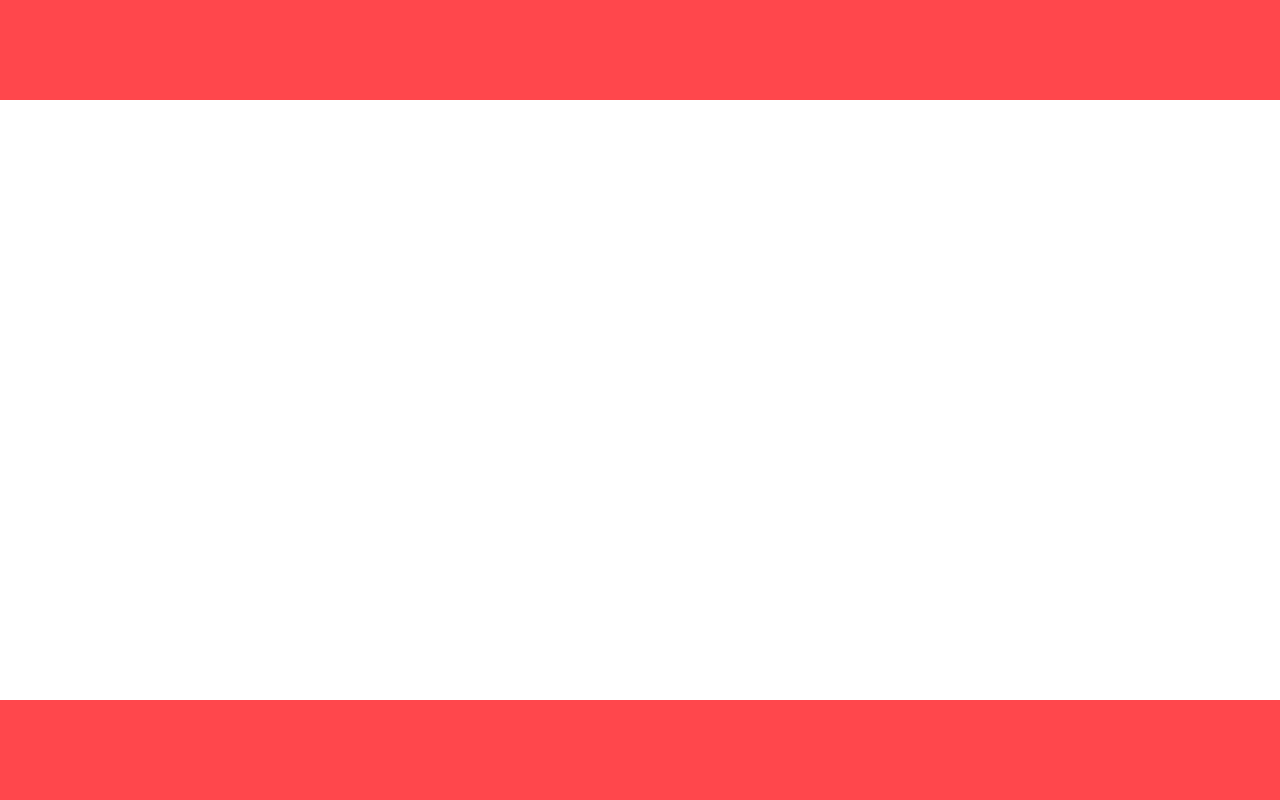
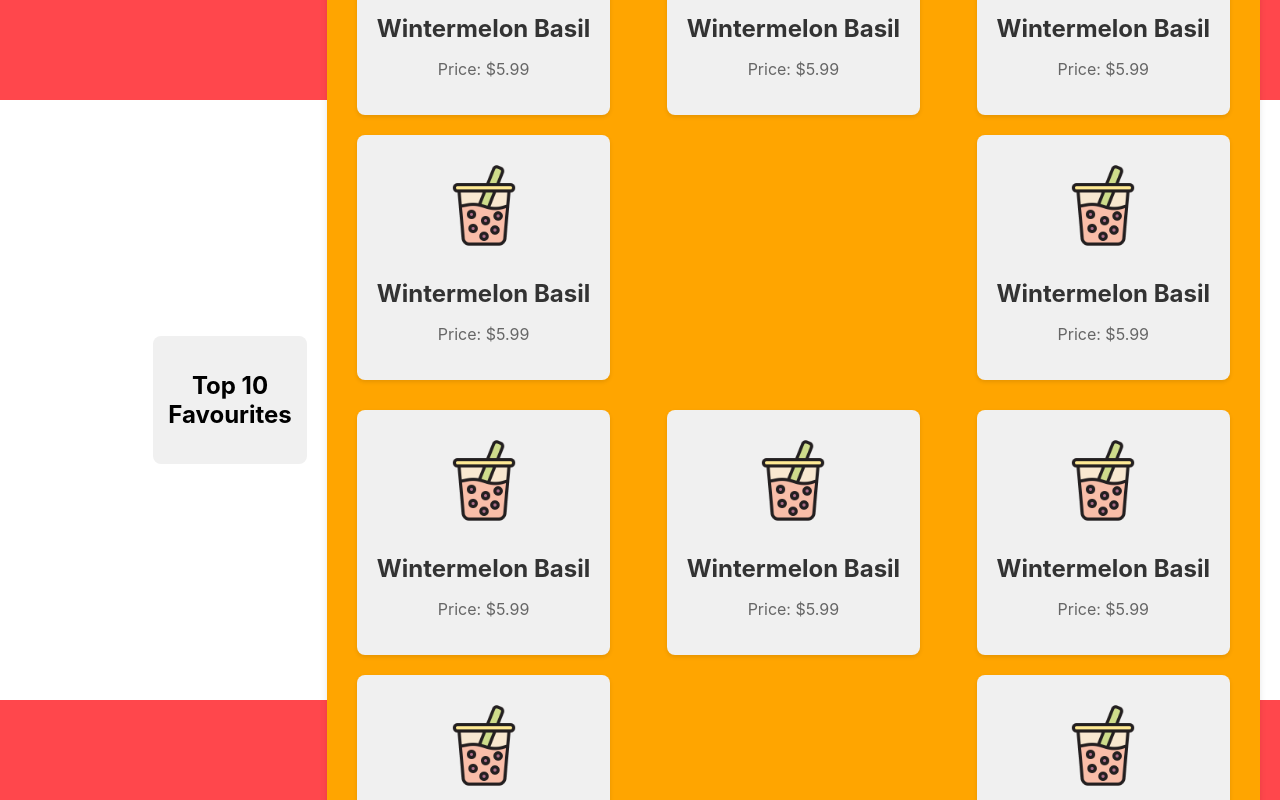
Before and after one commit to SleepOnFirewood/reactthings, a React (Create React App) app in the folder BubbleTeaMenu/main/myapp/: page / in a window 1280 px wide. Shown: the top 800 px of the page. Built offline with nearby package versions, Linux system fonts and the light colour scheme.

Commit message:
add top and bottom row card components, added flex wrap, etc

```diff
--- a/BubbleTeaMenu/main/myapp/src/App.js
+++ b/BubbleTeaMenu/main/myapp/src/App.js
@@ -2,8 +2,12 @@
 import './App.css';
 import Border from './component/Border/borderFrame';
 import BubbleTeaContainer from './component/BubbleTeaContainer/BubbleTeaContainer';
-import Title from './component/Title/Title'
+import Title from './component/Title/Title';
 import Top10Container from './component/Top10Container/Top10Container';
+import TopCards from './component/TopCards/TopCards';
+import Card from './component/Card/Card';
+import BottomCards from './component/BottomCards/BottomCards';
+
 
 function App() {
   return (
@@ -11,14 +15,68 @@ function App() {
       <Border>
 
         <Top10Container>
-          {/* <Title
+          <Title
           title ="Top 10 Favourites">
-          </Title> */}
-          {/* <BubbleTeaContainer>
-
-          </BubbleTeaContainer> */}
+          </Title>
+          <BubbleTeaContainer>
+            <TopCards>
+              <Card
+            title="Wintermelon Basil"
+            description="Fresh winter melon puree blended with basil leaves."
+            price="$5.99"
+            image='/images/boba.png'/>
+              <Card
+            title="Wintermelon Basil"
+            description="Fresh winter melon puree blended with basil leaves."
+            price="$5.99"
+            image='/images/boba.png'/>
+              <Card
+            title="Wintermelon Basil"
+            description="Fresh winter melon puree blended with basil leaves."
+            price="$5.99"
+            image='/images/boba.png'/>
+              <Card
+            title="Wintermelon Basil"
+            description="Fresh winter melon puree blended with basil leaves."
+            price="$5.99"
+            image='/images/boba.png'/>
+              <Card
+            title="Wintermelon Basil"
+            description="Fresh winter melon puree blended with basil leaves."
+            price="$5.99"
+            image='/images/boba.png'/>
+            </TopCards>
+            <BottomCards>
+              <Card
+            title="Wintermelon Basil"
+            description="Fresh winter melon puree blended with basil leaves."
+            price="$5.99"
+            image='/images/boba.png'/>
+              <Card
+            title="Wintermelon Basil"
+            description="Fresh winter melon puree blended with basil leaves."
+            price="$5.99"
+            image='/images/boba.png'/>
+              <Card
+            title="Wintermelon Basil"
+            description="Fresh winter melon puree blended with basil leaves."
+            price="$5.99"
+            image='/images/boba.png'/>
+              <Card
+            title="Wintermelon Basil"
+            description="Fresh winter melon puree blended with basil leaves."
+            price="$5.99"
+            image='/images/boba.png'/>
+              <Card
+            title="Wintermelon Basil"
+            description="Fresh winter melon puree blended with basil leaves."
+            price="$5.99"
+            image='/images/boba.png'/>
+            </BottomCards>
+          </BubbleTeaContainer>
         </Top10Container>
       </Border>
+
 
     </div>
   );
--- /dev/null
+++ b/BubbleTeaMenu/main/myapp/src/component/BottomCards/BottomCards.css
@@ -0,0 +1,10 @@
+.BottomCards-Frame {
+    display: flex;
+    justify-content: space-between;
+    margin-bottom: 10px;
+    margin-left: -10px;
+    width: 100%;
+    padding: 0 10px;
+    flex-wrap: wrap;
+    max-width: 100%
+}
--- /dev/null
+++ b/BubbleTeaMenu/main/myapp/src/component/BottomCards/BottomCards.js
@@ -0,0 +1,13 @@
+import React from 'react';
+import './BottomCards.css'
+function BottomCards(props)
+{
+    return(
+        <div className='BottomCards-Frame'>
+            {props.children}
+        </div>
+    );
+
+}
+
+export default BottomCards;
--- a/BubbleTeaMenu/main/myapp/src/component/BubbleTeaContainer/BubbleTeaContainer.css
+++ b/BubbleTeaMenu/main/myapp/src/component/BubbleTeaContainer/BubbleTeaContainer.css
@@ -1,6 +1,5 @@
 .BubbleTeaContainer {
-    width: 60%;
-    max-width: 800px;
+    width: 90%;
     height: auto;
     margin: 20px auto;
     padding: 20px;
@@ -10,7 +9,7 @@
     border-radius: 10px;
 }
 
-.BubbleTeaContainer .top-cards,
+/* .BubbleTeaContainer .top-cards,
 .BubbleTeaContainer .bottom-cards {
     display: flex;
     justify-content: space-between;
@@ -18,7 +17,7 @@
     margin-left: -10px;
     width: 100%;
     padding: 0 10px;
-}
+} */
 
 /* Make the container responsive */
 @media (max-width: 768px) {
--- a/BubbleTeaMenu/main/myapp/src/component/BubbleTeaContainer/BubbleTeaContainer.js
+++ b/BubbleTeaMenu/main/myapp/src/component/BubbleTeaContainer/BubbleTeaContainer.js
@@ -6,9 +6,66 @@ function BubbleTeaContainer(props)
 {
     return(
         <div className='BubbleTeaContainer'>
+            {props.children}
+
         </div>
     )
 
 }
 
 export default BubbleTeaContainer;
+
+           {/* <div className='top-cards'>
+            <Card
+            title="Wintermelon Basil"
+            description="Fresh winter melon puree blended with basil leaves."
+            price="$5.99"
+            image='/images/boba.png'/>
+            <Card
+            title="Wintermelon Basil"
+            description="Fresh winter melon puree blended with basil leaves."
+            price="$5.99"
+            image='/images/boba.png'/>
+            <Card
+            title="Wintermelon Basil"
+            description="Fresh winter melon puree blended with basil leaves."
+            price="$5.99"
+            image='/images/boba.png'/>
+            <Card
+            title="Wintermelon Basil"
+            description="Fresh winter melon puree blended with basil leaves."
+            price="$5.99"
+            image='/images/boba.png'/>
+            <Card
+            title="Wintermelon Basil"
+            description="Fresh winter melon puree blended with basil leaves."
+            price="$5.99"
+            image='/images/boba.png'/>
+            </div>
+            <div className='bottom-cards'>
+            <Card
+            title="Wintermelon Basil"
+            description="Fresh winter melon puree blended with basil leaves."
+            price="$5.99"
+            image='/images/boba.png'/>
+            <Card
+            title="Wintermelon Basil"
+            description="Fresh winter melon puree blended with basil leaves."
+            price="$5.99"
+            image='/images/boba.png'/>
+            <Card
+            title="Wintermelon Basil"
+            description="Fresh winter melon puree blended with basil leaves."
+            price="$5.99"
+            image='/images/boba.png'/>
+            <Card
+            title="Wintermelon Basil"
+            description="Fresh winter melon puree blended with basil leaves."
+            price="$5.99"
+            image='/images/boba.png'/>
+            <Card
+            title="Wintermelon Basil"
+            description="Fresh winter melon puree blended with basil leaves."
+            price="$5.99"
+            image='/images/boba.png'/>
+            </div> */}
--- a/BubbleTeaMenu/main/myapp/src/component/Title/Title.css
+++ b/BubbleTeaMenu/main/myapp/src/component/Title/Title.css
@@ -1,11 +1,11 @@
 .title-container {
     display: flex;
-    justify-content: center;
+    justify-content: flex-end;
     align-items: center;
     gap: 2rem;
     padding: 20px;
     width: 7%;
-    background-color: black;
+    padding-left:200px;
 }
 
 .title-frame {
@@ -13,6 +13,12 @@
     padding: 15px;
     border-radius: 8px;
     z-index: 1001;
-    border-color: black;
-    max-width: 300px; /* Adjust based on your design */
+    margin-left: auto;
 }
+
+@media (max-width: 768px) {
+    .title-container {
+        justify-content: center; /* Re-center on mobile */
+        gap: 1rem;              /* Reduce spacing for smaller screens */
+    }
+}
--- /dev/null
+++ b/BubbleTeaMenu/main/myapp/src/component/TopCards/TopCards.css
@@ -0,0 +1,10 @@
+.TopCards-Frame {
+    display: flex;
+    justify-content: space-between;
+    margin-bottom: 10px;
+    margin-left: -10px;
+    width: 100%;
+    padding: 0 10px;
+    flex-wrap: wrap;
+    max-width: 100%
+}
--- /dev/null
+++ b/BubbleTeaMenu/main/myapp/src/component/TopCards/TopCards.js
@@ -0,0 +1,14 @@
+import React from 'react';
+import './TopCards.css'
+
+function TopCards(props)
+{
+    return(
+        <div className='TopCards-Frame'>
+            {props.children}
+        </div>
+    );
+
+}
+
+export default TopCards;
```
